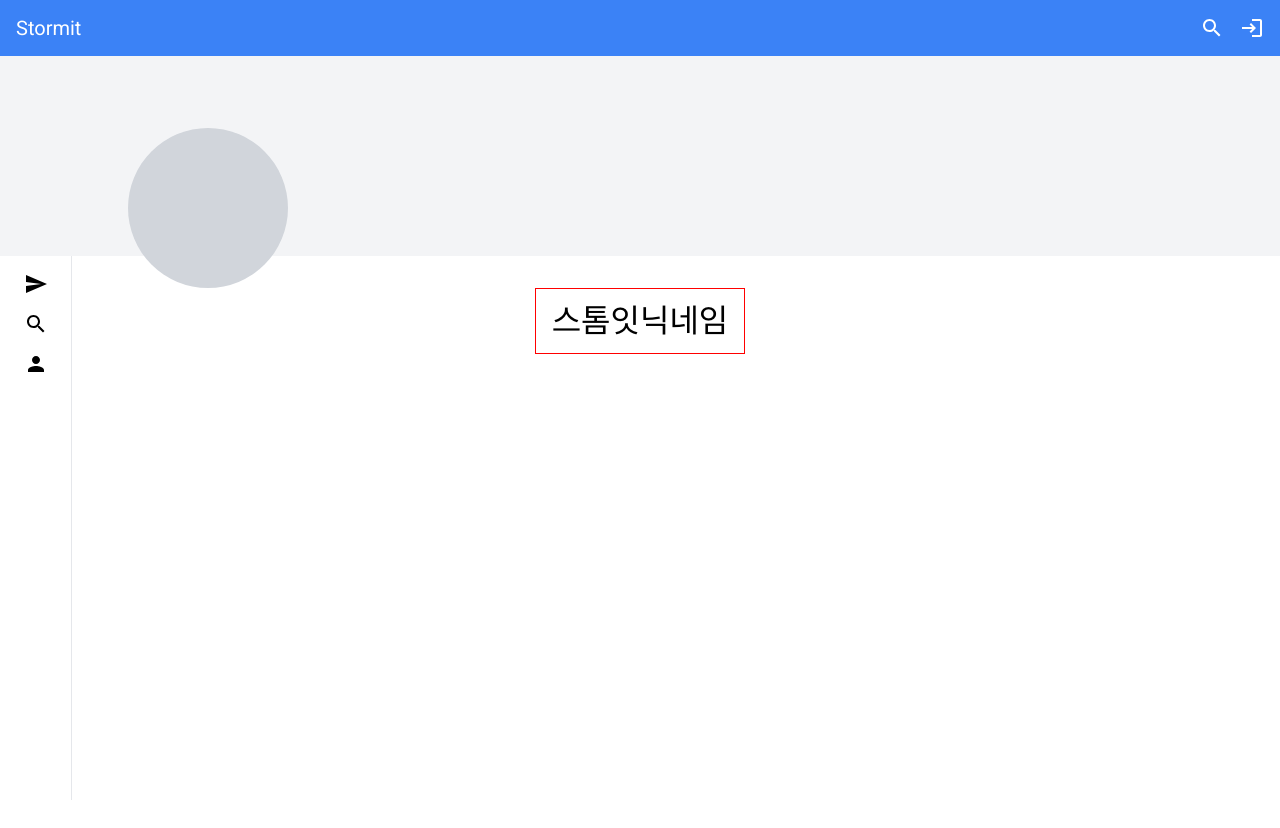
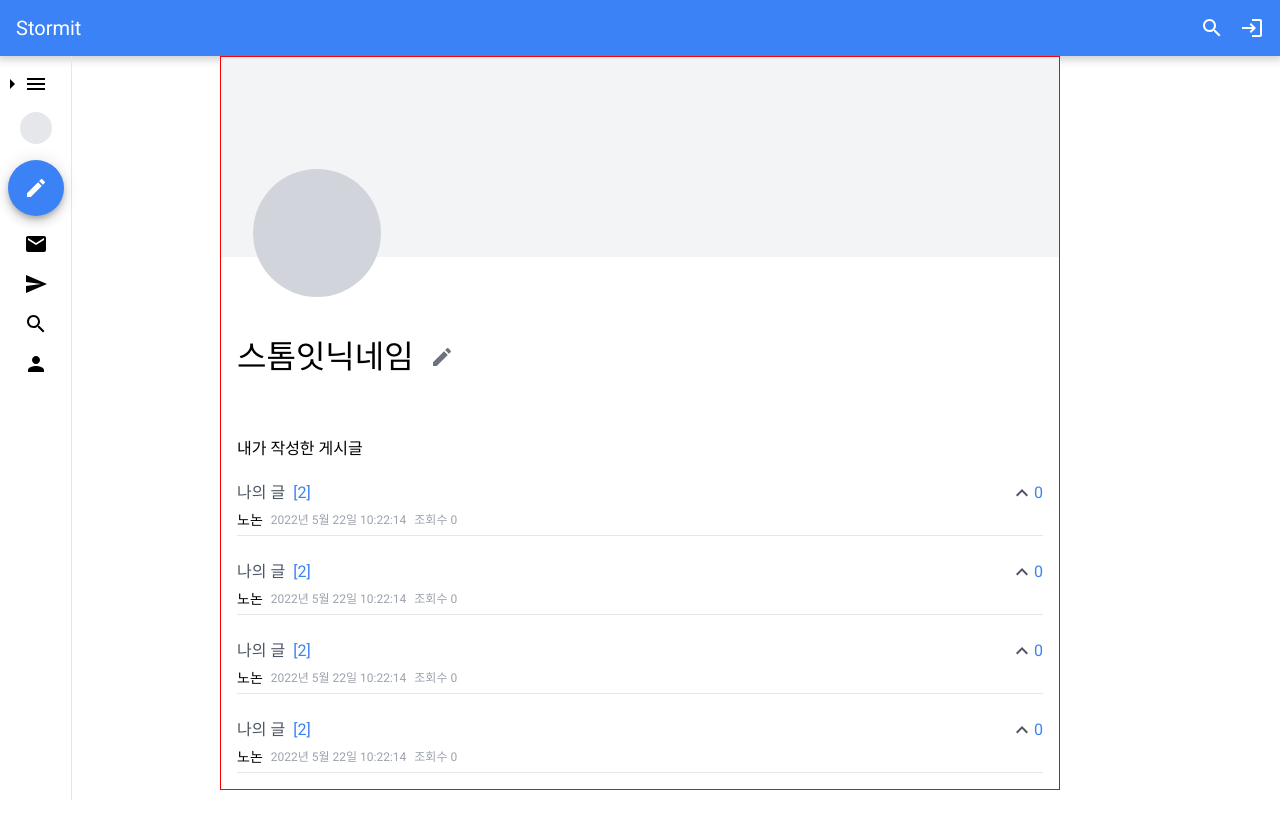
Before and after one commit to codestates/beb-04-stormit, a React (Create React App) app in the folder client/: page /mypage in a window 1280 px wide. Shown: the top 828 px of the page. Built offline with nearby package versions, Linux system fonts and the light colour scheme.

Commit message:
feat: 마이페이지 레이아웃 수정

```diff
--- a/client/src/App.tsx
+++ b/client/src/App.tsx
@@ -18,6 +18,11 @@
 const App: React.FC = () => {
   const menuModalOpen = useSelector((state) => state.modal.menuModalOpen);
   const profileModalOpen = useSelector((state) => state.modal.profileModalOpen);
+
+  document.cookie = "test=123";
+  document.cookie = "test2=2222";
+
+  console.log(document.cookie);
 
   return (
     <>
--- a/client/src/components/common/IconButton.tsx
+++ b/client/src/components/common/IconButton.tsx
@@ -40,9 +40,24 @@
   }
 };
 
+const getIconButtonVariant = (variant?: "contained") => {
+  switch (variant) {
+    case "contained":
+      return css`
+        background-color: ${theme.primary};
+        color: white;
+
+        &:hover {
+          background-color: ${palette.blue[400]};
+        }
+      `;
+  }
+};
+
 interface BaseProps {
   color?: "default" | "primary";
   disabled?: boolean;
+  variant?: "contained";
 }
 
 const Base = styled.button<BaseProps>`
@@ -64,12 +79,15 @@
 
   ${({ color }) => getIconButtonColor(color)};
 
-  ${({ disabled }) => getIconButtonDisabled(disabled)}
+  ${({ disabled }) => getIconButtonDisabled(disabled)};
+
+  ${({ variant }) => getIconButtonVariant(variant)};
 `;
 
 interface Props extends React.ButtonHTMLAttributes<HTMLButtonElement> {
   children: React.ReactNode;
   color?: "default" | "primary";
+  variant?: "contained";
   disabled?: boolean;
 }
 
@@ -77,10 +95,11 @@
   children,
   color,
   disabled,
+  variant,
   ...props
 }) => {
   return (
-    <Base color={color} disabled={disabled} {...props}>
+    <Base color={color} disabled={disabled} variant={variant} {...props}>
       {children}
     </Base>
   );
--- a/client/src/lib/utils.ts
+++ b/client/src/lib/utils.ts
@@ -37,3 +37,5 @@
   if (communityName === "it") return "IT 행사";
   if (communityName === "qa") return "Q&A";
 };
+
+export const getCookie = (cookieString: string) => {};
--- a/client/src/pages/Account.tsx
+++ b/client/src/pages/Account.tsx
@@ -2,11 +2,13 @@
 import { useNavigate } from "react-router-dom";
 import styled from "styled-components";
 import Button from "../components/common/Button";
+import IconButton from "../components/common/IconButton";
 import Input from "../components/common/Input";
 import { updatePasswordAPI, withdrawalAPI } from "../lib/api/user";
 import { useDispatch, useSelector } from "../store";
 import { userActions } from "../store/userSlice";
 import palette from "../styles/palette";
+import EditIcon from "@mui/icons-material/Edit";
 
 const Base = styled.div`
   display: flex;
@@ -121,12 +123,12 @@
     <Base>
       <div className="account-dialog-contents">
         <p className="account-dialog-title">보안 및 로그인</p>
-        <p className="private-key-wrapper">
+        <div className="private-key-wrapper">
           <span>개인 키:</span>
           <span className="private-key">
             anewafkv-ajfnzkvkx1123-dffnwkfsd-sfwefl
           </span>
-        </p>
+        </div>
         <label className="password-label">비밀번호</label>
         <Input
           placeholder="변경할 비밀번호"
--- a/client/src/pages/MyPage.tsx
+++ b/client/src/pages/MyPage.tsx
@@ -1,7 +1,17 @@
-import React from "react";
+import React, { useState } from "react";
 import styled from "styled-components";
+import IconButton from "../components/common/IconButton";
+import CommunityPostCard from "../components/CommunityPostCard";
 import NavigationRail from "../components/NavigationRail";
+import { parseDate } from "../lib/utils";
 import palette from "../styles/palette";
+import EditIcon from "@mui/icons-material/Edit";
+import Input from "../components/common/Input";
+import Button from "../components/common/Button";
+import { updateNameAPI } from "../lib/api/user";
+import { useSelector } from "../store";
+import CheckIcon from "@mui/icons-material/Check";
+import CloseIcon from "@mui/icons-material/Close";
 
 const Base = styled.div`
   display: flex;
@@ -16,7 +26,7 @@
     position: relative;
     background-color: ${palette.gray[100]};
     height: 12.5rem; // 200px
-    margin-bottom: 2rem; // 32px
+    margin-bottom: 4rem; // 32px
   }
 
   .body {
@@ -24,17 +34,20 @@
   }
 
   .contents-area {
-    width: 100%;
+    margin: 1rem; // 16px
+
     display: flex;
     flex-direction: column;
+    gap: 1rem; // 16px
   }
 
   .profile-image {
     position: absolute;
-    top: 10rem;
-    left: 2rem;
     width: 8rem;
     height: 8rem;
+    top: 7rem;
+    left: 2rem;
+
     border-radius: 50%;
     background-color: ${palette.gray[300]};
   }
@@ -44,26 +57,41 @@
     display: flex;
     flex-direction: column;
     justify-content: center;
-    padding: 1rem; // 16px
   }
 
-  .profile-username {
-    font-size: 2rem;
+  .my-posts {
     font-weight: 500;
+  }
+
+  .profile-nickname-wrapper {
+    display: flex;
+    align-items: center;
+    gap: 0.5rem; // 8px
+
+    margin-bottom: 3rem; // 48px
+  }
+
+  .profile-nickname {
+    font-size: 2rem; // 32px
+    font-weight: 500;
+  }
+
+  .profile-nickname-input {
+    width: 11rem; // 176px
   }
 
   // 600px
   @media screen and (min-width: 37.5rem) {
     .contents {
       margin: 0 auto;
-      max-width: 37.5rem; // 600px
+      width: 37.5rem; // 600px
     }
   }
 
   // 1240px
   @media screen and (min-width: 77.5rem) {
     .contents {
-      max-width: 52.5rem; // 840px
+      width: 52.5rem; // 840px
     }
 
     .navigation-rail {
@@ -71,27 +99,98 @@
     }
 
     .profile-image {
-      top: 8rem;
-      left: 8rem;
-      width: 10rem;
-      height: 10rem;
     }
   }
 `;
 
 const Mypage: React.FC = () => {
+  const [input, setInput] = useState("");
+  const [editMode, setEditMode] = useState(false);
+
+  const email = useSelector((state) => state.user.email);
+
+  const onChangeInput = (event: React.ChangeEvent<HTMLInputElement>) => {
+    setInput(event.target.value);
+  };
+
+  const onClickEditButton = () => {
+    setEditMode(true);
+  };
+
+  const onClickSubmitButton = async () => {
+    const body = { nickname: input };
+
+    try {
+      await updateNameAPI(email, body);
+    } catch (error) {
+      console.log(error);
+    }
+  };
+
   return (
     <Base>
-      <div className="body">
-        <NavigationRail className="navigation-rail" />
+      <NavigationRail className="navigation-rail" />
+      <section className="contents">
+        <div className="profile-legend">
+          <div className="profile-image" />
+        </div>
         <div className="contents-area">
-          <div className="profile-legend" />
-          <div className="profile-image" />
-          <section className="contents">
-            <p className="profile-username">스톰잇닉네임</p>
-          </section>
+          <div className="profile-nickname-wrapper">
+            {!editMode && (
+              <>
+                <p className="profile-nickname">스톰잇닉네임</p>
+                <IconButton>
+                  <EditIcon onClick={onClickEditButton} />
+                </IconButton>
+              </>
+            )}
+            {editMode && (
+              <>
+                <Input
+                  className="profile-nickname-input"
+                  value={input}
+                  onChange={onChangeInput}
+                />
+                <IconButton variant="contained" onClick={onClickSubmitButton}>
+                  <CheckIcon />
+                </IconButton>
+                <IconButton onClick={() => setEditMode(false)}>
+                  <CloseIcon />
+                </IconButton>
+              </>
+            )}
+          </div>
+          <p className="my-posts">내가 작성한 게시글</p>
+          <CommunityPostCard
+            postId={1}
+            title="나의 글"
+            commentCount={2}
+            nickname="노논"
+            createdAt={parseDate(new Date())}
+          />
+          <CommunityPostCard
+            postId={1}
+            title="나의 글"
+            commentCount={2}
+            nickname="노논"
+            createdAt={parseDate(new Date())}
+          />
+          <CommunityPostCard
+            postId={1}
+            title="나의 글"
+            commentCount={2}
+            nickname="노논"
+            createdAt={parseDate(new Date())}
+          />
+          <CommunityPostCard
+            postId={1}
+            title="나의 글"
+            commentCount={2}
+            nickname="노논"
+            createdAt={parseDate(new Date())}
+          />
         </div>
-      </div>
+      </section>
     </Base>
   );
 };
--- a/client/src/pages/Post.tsx
+++ b/client/src/pages/Post.tsx
@@ -75,9 +75,12 @@
       board_name: community,
     };
 
-    await submitPostAPI(body);
-
-    navigate(-1);
+    try {
+      await submitPostAPI(body);
+      navigate(-1);
+    } catch (error) {
+      console.log(error);
+    }
   };
 
   return (
--- a/client/src/types/user.d.ts
+++ b/client/src/types/user.d.ts
@@ -14,7 +14,6 @@
 };
 
 type UpdateNameAPIBodyType = {
-  user_id: number;
   nickname: string;
 };
 
```
